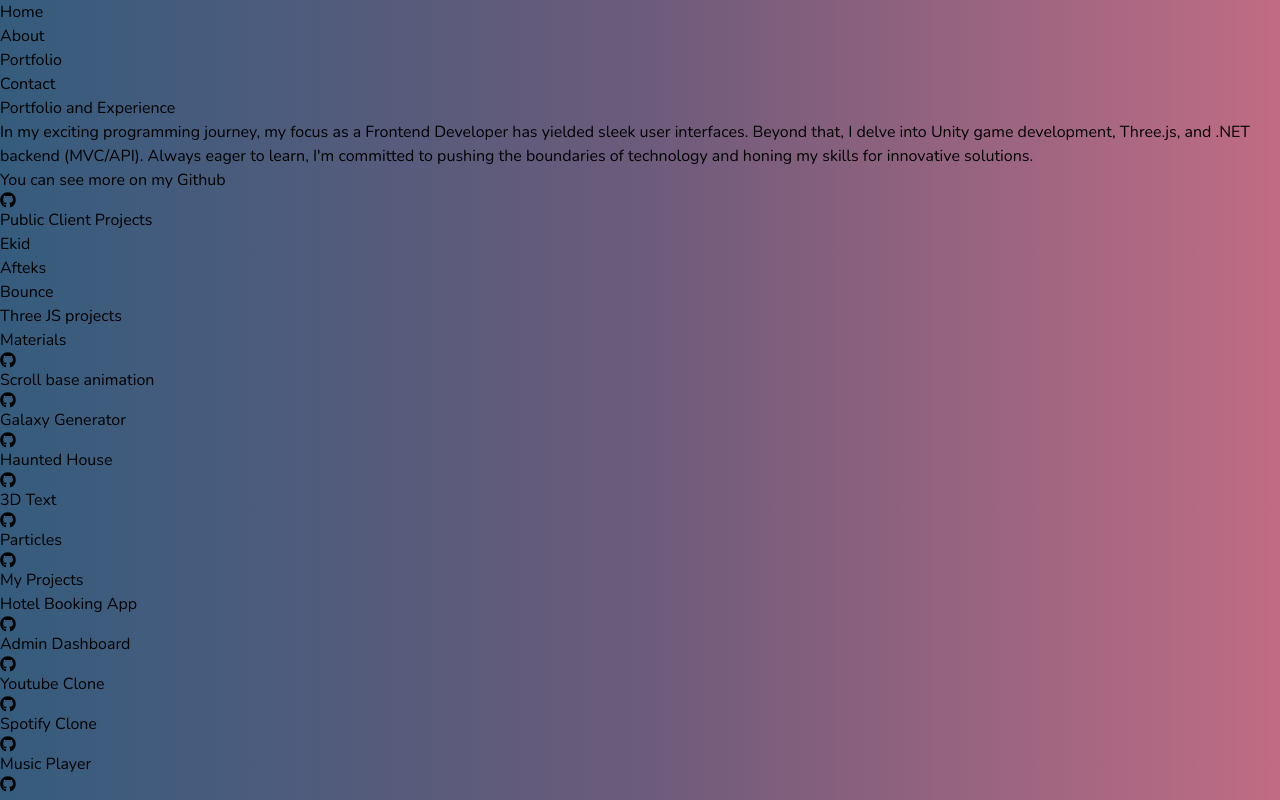
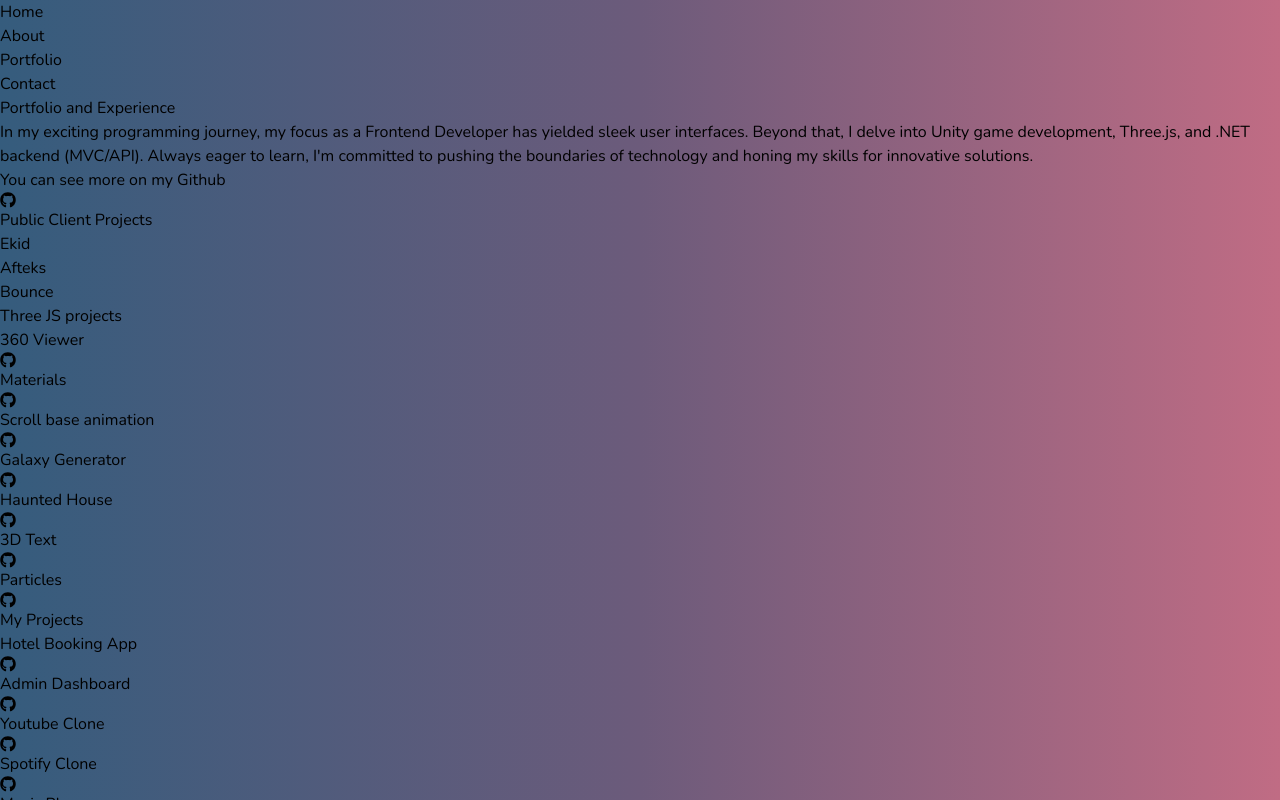
Before and after one commit to thefidanabdulla/thefidanabdulla-portfolio, a React (Vite) app: page /portfolio in a window 1280 px wide. Built offline with nearby package versions, Linux system fonts and the light colour scheme; a web font is replaced by a local one.

Commit message:
Update Portfolio.jsx

```diff
--- a/src/pages/Portfolio.jsx
+++ b/src/pages/Portfolio.jsx
@@ -64,6 +64,23 @@
         <div>
           <h3 className="text-[28px] font-bold mt-10 text-white">Three JS projects</h3>
           <div className="mt-4 flex  flex-wrap items-center justify-center  md:justify-start gap-4">
+            <div
+                className="w-[300px] py-5 border-[2px] font-bold text-lg tracking-wide border-white rounded-sm bg-transparent hover:bg-[#ffffff50] transition-all duration-300 text-white flex flex-col items-center justify-center gap-3">
+              <Link
+                  target="_blank"
+                  to={"https://three-js-360-viewer.vercel.app/"}
+                  className="border-b border-white"
+              >
+                360 Viewer
+              </Link>
+              <Link
+                  target="_blank"
+                  to={"https://github.com/thefidanabdulla/three-js-360-viewer"}
+                  className="text-xl text-center"
+              >
+                <FaGithub/>
+              </Link>
+            </div>
             <div
                 className="w-[300px] py-5 border-[2px] font-bold text-lg tracking-wide border-white rounded-sm bg-transparent hover:bg-[#ffffff50] transition-all duration-300 text-white flex flex-col items-center justify-center gap-3">
               <Link
```
